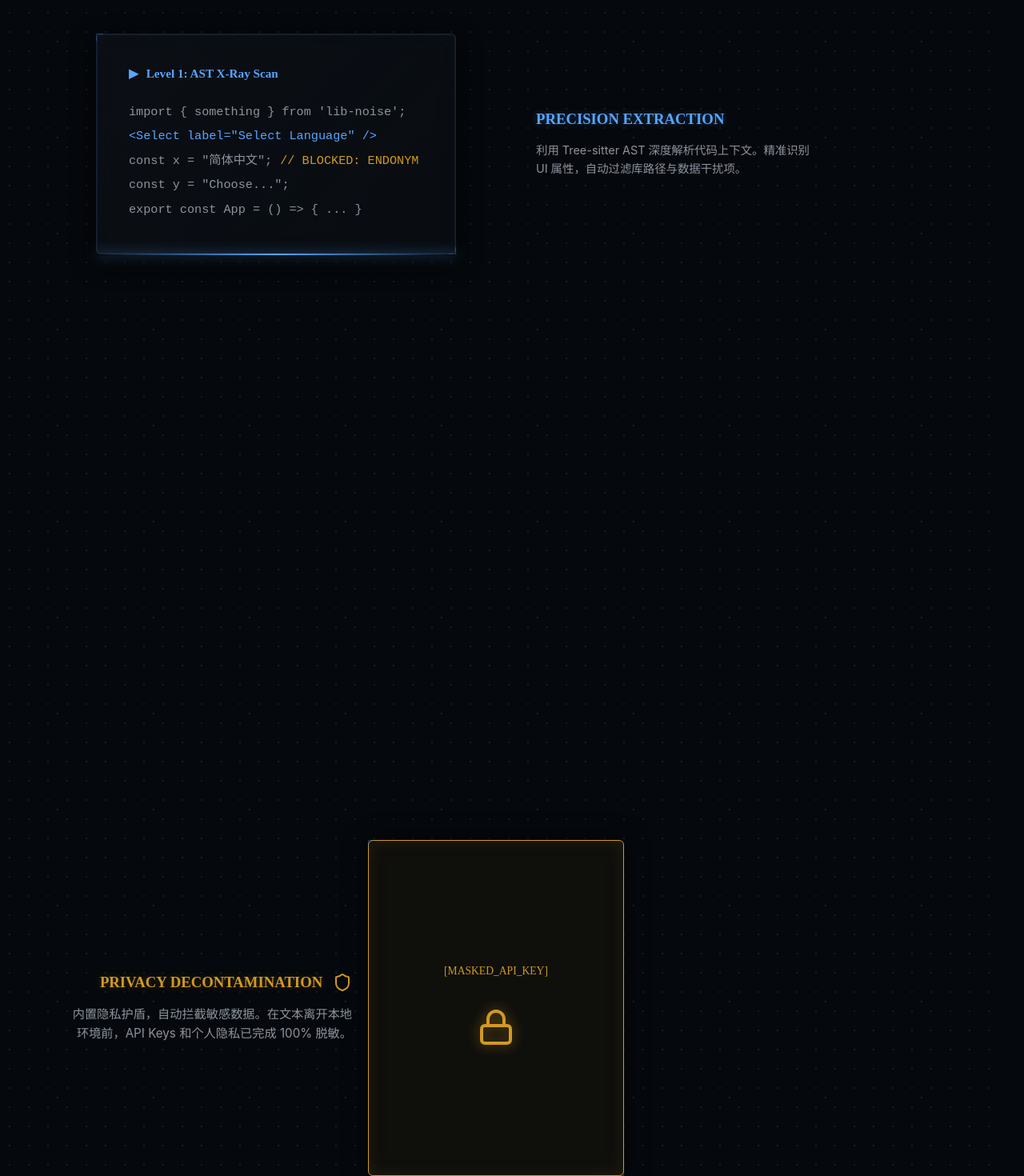
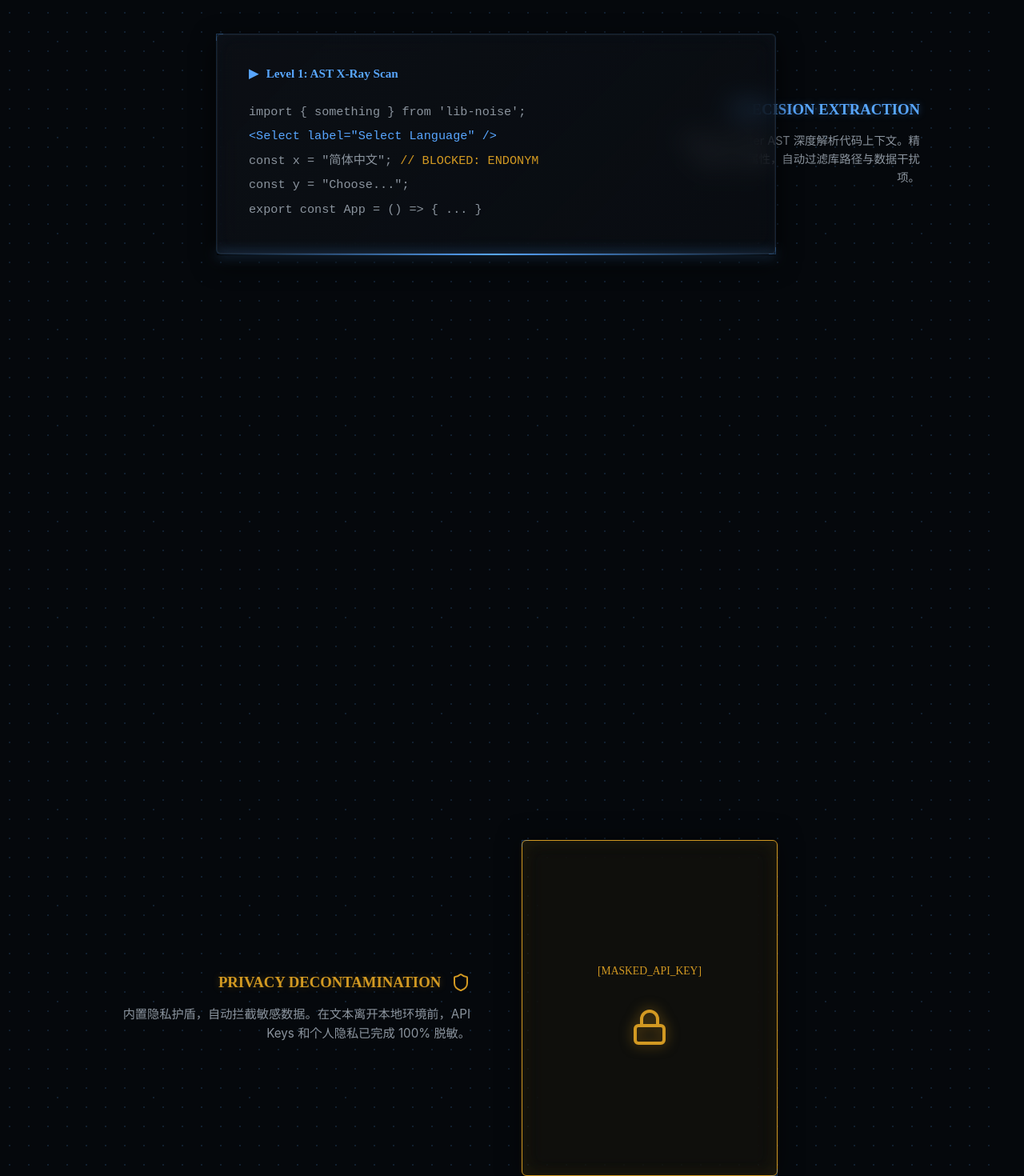
Before and after one commit to Shirolin/i18n-agent-skill, a React (Vite) app: page / in a window 1280 px wide. Shown: the part 1220-2690 px from the top of the page at 80% size. Built offline with nearby package versions, Linux system fonts and the light colour scheme.

Commit message:
style(site): 实施终极响应式与全息UI布局重构

```diff
--- a/src/components/AuditEngine.tsx
+++ b/src/components/AuditEngine.tsx
@@ -57,7 +57,8 @@ const AuditEngine = ({ scrollProgress }: Props) => {
             position: 'absolute',
             top: '350px',
             left: '50%',
-            transform: 'translate(-50%, -50%)',
+            x: '-50%',
+            y: '-50%',
             padding: '1.5rem 2rem',
             opacity: panelOpacity,
             scale: panelScale,
--- a/src/components/PrivacyPool.tsx
+++ b/src/components/PrivacyPool.tsx
@@ -20,7 +20,12 @@ const PrivacyPool = ({ scrollProgress }: Props) => {
 
   return (
     <section ref={containerRef} style={{ height: '120vh', display: 'flex', alignItems: 'center', justifyContent: 'center', position: 'relative' }}>
-      <div style={{ textAlign: 'right', maxWidth: '350px', position: 'absolute', right: 'calc(50% + 180px)' }}>
+
+      {/* 限制宽度的双栏对称容器 */}
+      <div style={{ width: '100%', maxWidth: '1000px', display: 'flex', alignItems: 'center', gap: '4rem' }}>
+
+        {/* 左栏：说明文字 */}
+        <div style={{ flex: 1, textAlign: 'right' }}>
           <h3 style={{ color: 'var(--accent)', fontFamily: 'Technical', display: 'flex', alignItems: 'center', justifyContent: 'flex-end', gap: '0.8rem', textShadow: '0 0 10px rgba(210, 153, 34, 0.3)' }}>
             PRIVACY DECONTAMINATION <Shield size={24} />
           </h3>
@@ -29,6 +34,8 @@ const PrivacyPool = ({ scrollProgress }: Props) => {
           </p>
         </div>
 
+        {/* 右栏：脱敏池动画 */}
+        <div style={{ flex: 1, display: 'flex', justifyContent: 'flex-start' }}>
           <div className="hud-panel" style={{
             width: '320px',
             height: '420px',
@@ -67,6 +74,9 @@ const PrivacyPool = ({ scrollProgress }: Props) => {
               <Lock size={48} color="var(--accent)" style={{ filter: 'drop-shadow(0 0 8px rgba(210, 153, 34, 0.6))' }} />
             </motion.div>
           </div>
+        </div>
+
+      </div>
     </section>
   );
 };
--- a/src/components/ScannerStation.tsx
+++ b/src/components/ScannerStation.tsx
@@ -25,11 +25,15 @@ const ScannerStation = ({ scrollProgress }: Props) => {
         position: 'relative'
       }}
     >
+      {/* 限制最大宽度的响应式容器 */}
+      <div style={{ position: 'relative', width: '100%', maxWidth: '1100px', display: 'flex', justifyContent: 'center' }}>
+
+        {/* 代码面板 - 绝对居中 */}
         <div className="hud-panel" style={{
-        position: 'absolute',
-        right: 'calc(50% + 50px)',
-        width: '450px',
+          width: '100%',
+          maxWidth: '700px',
           padding: '2.5rem',
+          zIndex: 2
         }}>
           {/* 激光扫描线 - 现在平滑移动 */}
           <motion.div
@@ -68,19 +72,23 @@ const ScannerStation = ({ scrollProgress }: Props) => {
           </div>
         </div>
 
+        {/* 说明文字 - 限制在容器内靠右浮动 */}
         <div style={{
           position: 'absolute',
-        left: 'calc(50% + 50px)',
+          right: '20px',
           top: '50%',
           transform: 'translateY(-50%)',
-        textAlign: 'left',
-        maxWidth: '350px'
+          textAlign: 'right',
+          maxWidth: '300px',
+          zIndex: 1
         }}>
           <h3 style={{ color: 'var(--primary)', fontFamily: 'Technical', textShadow: '0 0 10px var(--primary-glow)' }}>PRECISION EXTRACTION</h3>
           <p style={{ fontSize: '0.9rem', color: 'var(--text-muted)', marginTop: '1rem', lineHeight: '1.6' }}>
             利用 Tree-sitter AST 深度解析代码上下文。精准识别 UI 属性，自动过滤库路径与数据干扰项。
           </p>
         </div>
+
+      </div>
     </section>
   );
 };
```
Lines whose indentation alone changed are shown as unchanged.
